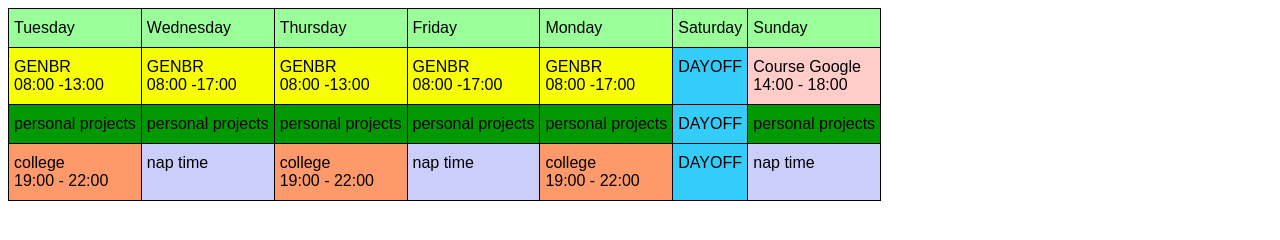
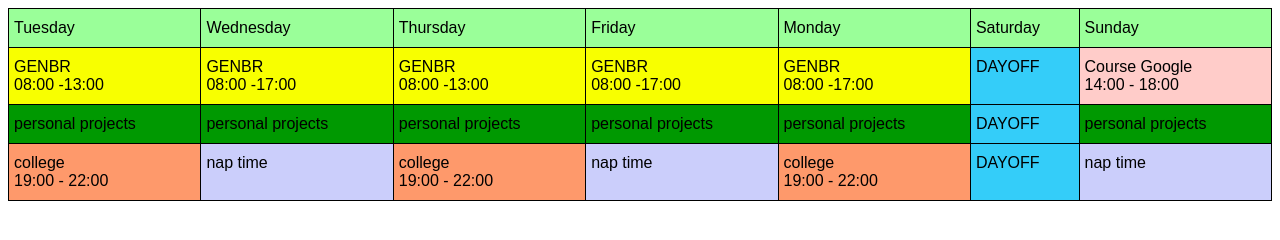
Before and after one commit to DanielleRodrigues/genbr-firstwebpage, a plain HTML site: page index.html in a window 1280 px wide. Drawn offline with Linux system fonts and the light colour scheme.

Commit message:
correção de indentacao de codigo e tamanho da tabela

```diff
--- a/index.html
+++ b/index.html
@@ -8,9 +8,20 @@
 </head>
 <body>
     <style type="text/css">
-        .tg  {border-collapse:collapse;border-spacing:0;}
-        .tg td{border-color:black;border-style:solid;border-width:1px;font-family:Arial, sans-serif;font-size:16px;
-          overflow:hidden;padding:10px 5px;word-break:normal; text-align:left;vertical-align:top}
+        .tg{
+          border-collapse:collapse;
+          border-spacing:0;}
+        .tg td{
+          border-color:black;
+          border-style:solid;
+          border-width:1px;
+          font-family:Arial, sans-serif;
+          font-size:16px;
+          overflow:hidden;
+          padding:10px 5px;
+          word-break:normal;
+          text-align:left;
+          vertical-align:top}
         .tg .naptime{background-color:#cbcefb}
         .tg .genbr{background-color:#F8FF00}
         .tg .google{background-color:#ffccc9}
@@ -19,7 +30,7 @@
         .tg .header{background-color:#9aff99}
         .tg .college{background-color:#fe996b}
         </style>
-        <table class="tg">
+        <table class="tg"  style="width:100%">
         <tbody>
           <tr>
             <td class="tg header">Tuesday</td>
```
